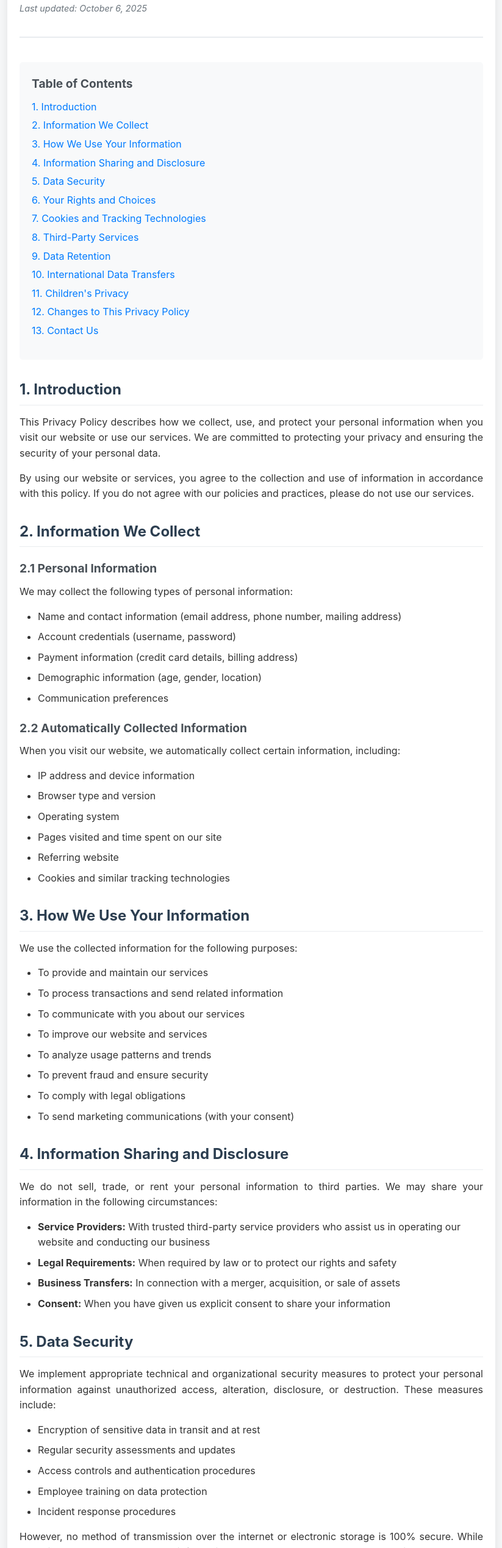
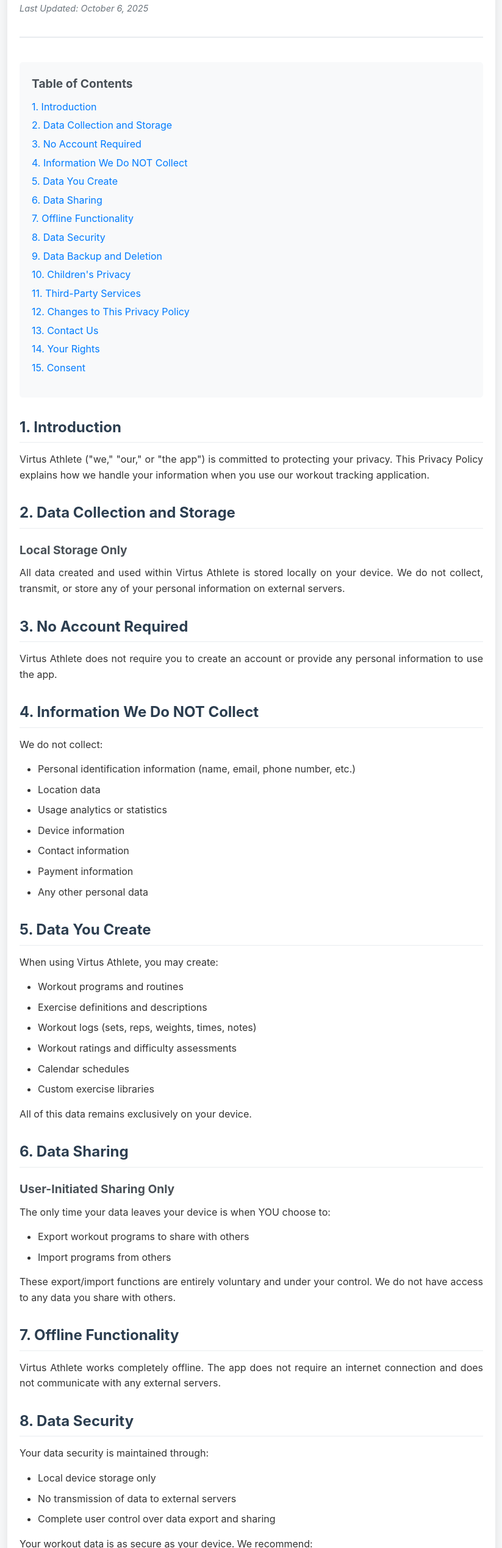
Before and after one commit to hamzajdn/privacypolicy, a plain HTML site: page index.html in a window 1280 px wide. Shown: the part 112-2651 px from the top of the page at 61% size, without its empty margins (228-1051 px from the left). Drawn offline with Linux system fonts and the light colour scheme.

Commit message:
privacy policy implemented

```diff
--- a/index.html
+++ b/index.html
@@ -3,22 +3,22 @@
 <head>
     <meta charset="UTF-8">
     <meta name="viewport" content="width=device-width, initial-scale=1.0">
-    <meta name="description" content="Privacy Policy - Learn how we collect, use, and protect your personal information">
-    <meta name="keywords" content="privacy policy, data protection, personal information, GDPR, CCPA">
-    <meta name="author" content="Your Company Name">
+    <meta name="description" content="Privacy Policy for Virtus Athlete - Your workout tracking app that keeps all data local and private">
+    <meta name="keywords" content="privacy policy, Virtus Athlete, workout tracking, local data, privacy-first, fitness app">
+    <meta name="author" content="Virtus Athlete">
 
     <!-- Open Graph Meta Tags for Social Media -->
-    <meta property="og:title" content="Privacy Policy">
-    <meta property="og:description" content="Learn how we collect, use, and protect your personal information">
+    <meta property="og:title" content="Privacy Policy - Virtus Athlete">
+    <meta property="og:description" content="Privacy Policy for Virtus Athlete - Your workout tracking app that keeps all data local and private">
     <meta property="og:type" content="website">
     <meta property="og:url" content="https://yourusername.github.io/privacypolicy">
 
     <!-- Twitter Card Meta Tags -->
     <meta name="twitter:card" content="summary">
-    <meta name="twitter:title" content="Privacy Policy">
-    <meta name="twitter:description" content="Learn how we collect, use, and protect your personal information">
+    <meta name="twitter:title" content="Privacy Policy - Virtus Athlete">
+    <meta name="twitter:description" content="Privacy Policy for Virtus Athlete - Your workout tracking app that keeps all data local and private">
 
-    <title>Privacy Policy</title>
+    <title>Privacy Policy - Virtus Athlete</title>
 
     <style>
         * {
@@ -174,188 +174,167 @@
 <body>
     <div class="container">
         <header>
-            <h1>Privacy Policy</h1>
-            <p class="last-updated">Last updated: <span id="current-date"></span></p>
+            <h1>Privacy Policy for Virtus Athlete</h1>
+            <p class="last-updated">Last Updated: October 6, 2025</p>
         </header>
 
         <div class="toc">
             <h3>Table of Contents</h3>
             <ul>
                 <li><a href="#introduction">1. Introduction</a></li>
-                <li><a href="#information-collection">2. Information We Collect</a></li>
-                <li><a href="#how-we-use">3. How We Use Your Information</a></li>
-                <li><a href="#information-sharing">4. Information Sharing and Disclosure</a></li>
-                <li><a href="#data-security">5. Data Security</a></li>
-                <li><a href="#your-rights">6. Your Rights and Choices</a></li>
-                <li><a href="#cookies">7. Cookies and Tracking Technologies</a></li>
-                <li><a href="#third-party">8. Third-Party Services</a></li>
-                <li><a href="#data-retention">9. Data Retention</a></li>
-                <li><a href="#international-transfers">10. International Data Transfers</a></li>
-                <li><a href="#children-privacy">11. Children's Privacy</a></li>
+                <li><a href="#data-collection">2. Data Collection and Storage</a></li>
+                <li><a href="#no-account">3. No Account Required</a></li>
+                <li><a href="#information-not-collected">4. Information We Do NOT Collect</a></li>
+                <li><a href="#data-you-create">5. Data You Create</a></li>
+                <li><a href="#data-sharing">6. Data Sharing</a></li>
+                <li><a href="#offline-functionality">7. Offline Functionality</a></li>
+                <li><a href="#data-security">8. Data Security</a></li>
+                <li><a href="#backup-deletion">9. Data Backup and Deletion</a></li>
+                <li><a href="#children-privacy">10. Children's Privacy</a></li>
+                <li><a href="#third-party">11. Third-Party Services</a></li>
                 <li><a href="#policy-changes">12. Changes to This Privacy Policy</a></li>
                 <li><a href="#contact">13. Contact Us</a></li>
+                <li><a href="#your-rights">14. Your Rights</a></li>
+                <li><a href="#consent">15. Consent</a></li>
             </ul>
         </div>
 
         <section id="introduction">
             <h2>1. Introduction</h2>
-            <p>This Privacy Policy describes how we collect, use, and protect your personal information when you visit our website or use our services. We are committed to protecting your privacy and ensuring the security of your personal data.</p>
-            <p>By using our website or services, you agree to the collection and use of information in accordance with this policy. If you do not agree with our policies and practices, please do not use our services.</p>
+            <p>Virtus Athlete ("we," "our," or "the app") is committed to protecting your privacy. This Privacy Policy explains how we handle your information when you use our workout tracking application.</p>
         </section>
 
-        <section id="information-collection">
-            <h2>2. Information We Collect</h2>
-            <h3>2.1 Personal Information</h3>
-            <p>We may collect the following types of personal information:</p>
+        <section id="data-collection">
+            <h2>2. Data Collection and Storage</h2>
+            <h3>Local Storage Only</h3>
+            <p>All data created and used within Virtus Athlete is stored locally on your device. We do not collect, transmit, or store any of your personal information on external servers.</p>
+        </section>
+
+        <section id="no-account">
+            <h2>3. No Account Required</h2>
+            <p>Virtus Athlete does not require you to create an account or provide any personal information to use the app.</p>
+        </section>
+
+        <section id="information-not-collected">
+            <h2>4. Information We Do NOT Collect</h2>
+            <p>We do not collect:</p>
             <ul>
-                <li>Name and contact information (email address, phone number, mailing address)</li>
-                <li>Account credentials (username, password)</li>
-                <li>Payment information (credit card details, billing address)</li>
-                <li>Demographic information (age, gender, location)</li>
-                <li>Communication preferences</li>
-            </ul>
-
-            <h3>2.2 Automatically Collected Information</h3>
-            <p>When you visit our website, we automatically collect certain information, including:</p>
-            <ul>
-                <li>IP address and device information</li>
-                <li>Browser type and version</li>
-                <li>Operating system</li>
-                <li>Pages visited and time spent on our site</li>
-                <li>Referring website</li>
-                <li>Cookies and similar tracking technologies</li>
+                <li>Personal identification information (name, email, phone number, etc.)</li>
+                <li>Location data</li>
+                <li>Usage analytics or statistics</li>
+                <li>Device information</li>
+                <li>Contact information</li>
+                <li>Payment information</li>
+                <li>Any other personal data</li>
             </ul>
         </section>
 
-        <section id="how-we-use">
-            <h2>3. How We Use Your Information</h2>
-            <p>We use the collected information for the following purposes:</p>
+        <section id="data-you-create">
+            <h2>5. Data You Create</h2>
+            <p>When using Virtus Athlete, you may create:</p>
             <ul>
-                <li>To provide and maintain our services</li>
-                <li>To process transactions and send related information</li>
-                <li>To communicate with you about our services</li>
-                <li>To improve our website and services</li>
-                <li>To analyze usage patterns and trends</li>
-                <li>To prevent fraud and ensure security</li>
-                <li>To comply with legal obligations</li>
-                <li>To send marketing communications (with your consent)</li>
+                <li>Workout programs and routines</li>
+                <li>Exercise definitions and descriptions</li>
+                <li>Workout logs (sets, reps, weights, times, notes)</li>
+                <li>Workout ratings and difficulty assessments</li>
+                <li>Calendar schedules</li>
+                <li>Custom exercise libraries</li>
+            </ul>
+            <p>All of this data remains exclusively on your device.</p>
+        </section>
+
+        <section id="data-sharing">
+            <h2>6. Data Sharing</h2>
+            <h3>User-Initiated Sharing Only</h3>
+            <p>The only time your data leaves your device is when YOU choose to:</p>
+            <ul>
+                <li>Export workout programs to share with others</li>
+                <li>Import programs from others</li>
+            </ul>
+            <p>These export/import functions are entirely voluntary and under your control. We do not have access to any data you share with others.</p>
+        </section>
+
+        <section id="offline-functionality">
+            <h2>7. Offline Functionality</h2>
+            <p>Virtus Athlete works completely offline. The app does not require an internet connection and does not communicate with any external servers.</p>
+        </section>
+
+        <section id="data-security">
+            <h2>8. Data Security</h2>
+            <p>Your data security is maintained through:</p>
+            <ul>
+                <li>Local device storage only</li>
+                <li>No transmission of data to external servers</li>
+                <li>Complete user control over data export and sharing</li>
+            </ul>
+            <p>Your workout data is as secure as your device. We recommend:</p>
+            <ul>
+                <li>Using device security features (passcode, biometric lock)</li>
+                <li>Regular device backups through your device's backup system</li>
+                <li>Keeping your device operating system updated</li>
             </ul>
         </section>
 
-        <section id="information-sharing">
-            <h2>4. Information Sharing and Disclosure</h2>
-            <p>We do not sell, trade, or rent your personal information to third parties. We may share your information in the following circumstances:</p>
+        <section id="backup-deletion">
+            <h2>9. Data Backup and Deletion</h2>
+            <h3>Backups</h3>
+            <p>Your Virtus Athlete data may be included in your device's backup system (such as iCloud or device backups). These backups are managed by your device's operating system, not by Virtus Athlete.</p>
+
+            <h3>Data Deletion</h3>
+            <p>To delete your data:</p>
             <ul>
-                <li><strong>Service Providers:</strong> With trusted third-party service providers who assist us in operating our website and conducting our business</li>
-                <li><strong>Legal Requirements:</strong> When required by law or to protect our rights and safety</li>
-                <li><strong>Business Transfers:</strong> In connection with a merger, acquisition, or sale of assets</li>
-                <li><strong>Consent:</strong> When you have given us explicit consent to share your information</li>
+                <li>Uninstall the Virtus Athlete app from your device</li>
+                <li>All locally stored data will be permanently removed</li>
             </ul>
+            <p>We have no way to recover your data once deleted, as we do not store any data on our servers.</p>
         </section>
 
-        <section id="data-security">
-            <h2>5. Data Security</h2>
-            <p>We implement appropriate technical and organizational security measures to protect your personal information against unauthorized access, alteration, disclosure, or destruction. These measures include:</p>
-            <ul>
-                <li>Encryption of sensitive data in transit and at rest</li>
-                <li>Regular security assessments and updates</li>
-                <li>Access controls and authentication procedures</li>
-                <li>Employee training on data protection</li>
-                <li>Incident response procedures</li>
-            </ul>
-            <p>However, no method of transmission over the internet or electronic storage is 100% secure. While we strive to protect your personal information, we cannot guarantee absolute security.</p>
-        </section>
-
-        <section id="your-rights">
-            <h2>6. Your Rights and Choices</h2>
-            <p>Depending on your location, you may have the following rights regarding your personal information:</p>
-            <ul>
-                <li><strong>Access:</strong> Request access to your personal information</li>
-                <li><strong>Rectification:</strong> Request correction of inaccurate information</li>
-                <li><strong>Erasure:</strong> Request deletion of your personal information</li>
-                <li><strong>Portability:</strong> Request transfer of your data to another service</li>
-                <li><strong>Restriction:</strong> Request limitation of processing</li>
-                <li><strong>Objection:</strong> Object to processing of your personal information</li>
-                <li><strong>Withdraw Consent:</strong> Withdraw consent for data processing</li>
-            </ul>
-            <p>To exercise these rights, please contact us using the information provided in the Contact Us section.</p>
-        </section>
-
-        <section id="cookies">
-            <h2>7. Cookies and Tracking Technologies</h2>
-            <p>We use cookies and similar tracking technologies to enhance your experience on our website. Cookies are small text files stored on your device that help us:</p>
-            <ul>
-                <li>Remember your preferences and settings</li>
-                <li>Analyze website traffic and usage patterns</li>
-                <li>Provide personalized content and advertisements</li>
-                <li>Improve website functionality</li>
-            </ul>
-            <p>You can control cookie settings through your browser preferences. However, disabling cookies may affect the functionality of our website.</p>
+        <section id="children-privacy">
+            <h2>10. Children's Privacy</h2>
+            <p>Virtus Athlete does not knowingly collect any information from anyone, including children under the age of 13. Since all data is stored locally on the user's device, parents and guardians have complete control over their children's use of the app.</p>
         </section>
 
         <section id="third-party">
-            <h2>8. Third-Party Services</h2>
-            <p>Our website may contain links to third-party websites or integrate with third-party services. We are not responsible for the privacy practices of these third parties. We encourage you to review their privacy policies before providing any personal information.</p>
-            <p>Common third-party services we may use include:</p>
-            <ul>
-                <li>Analytics services (Google Analytics, etc.)</li>
-                <li>Social media platforms</li>
-                <li>Payment processors</li>
-                <li>Email marketing services</li>
-                <li>Customer support tools</li>
-            </ul>
-        </section>
-
-        <section id="data-retention">
-            <h2>9. Data Retention</h2>
-            <p>We retain your personal information only for as long as necessary to fulfill the purposes outlined in this Privacy Policy, unless a longer retention period is required or permitted by law. When we no longer need your personal information, we will securely delete or anonymize it.</p>
-        </section>
-
-        <section id="international-transfers">
-            <h2>10. International Data Transfers</h2>
-            <p>Your personal information may be transferred to and processed in countries other than your own. We ensure that such transfers comply with applicable data protection laws and implement appropriate safeguards to protect your information.</p>
-        </section>
-
-        <section id="children-privacy">
-            <h2>11. Children's Privacy</h2>
-            <p>Our services are not intended for children under the age of 13. We do not knowingly collect personal information from children under 13. If we become aware that we have collected personal information from a child under 13, we will take steps to delete such information promptly.</p>
+            <h2>11. Third-Party Services</h2>
+            <p>Virtus Athlete does not integrate with any third-party services, analytics platforms, or advertising networks.</p>
         </section>
 
         <section id="policy-changes">
             <h2>12. Changes to This Privacy Policy</h2>
-            <p>We may update this Privacy Policy from time to time. We will notify you of any changes by posting the new Privacy Policy on this page and updating the "Last updated" date. We encourage you to review this Privacy Policy periodically for any changes.</p>
-            <p>Your continued use of our services after any modifications to this Privacy Policy constitutes your acceptance of the updated policy.</p>
+            <p>We may update this Privacy Policy from time to time. Any changes will be reflected in the app and will include an updated "Last Updated" date.</p>
         </section>
 
-        <div class="contact-info">
-            <h3 id="contact">13. Contact Us</h3>
-            <p>If you have any questions about this Privacy Policy or our privacy practices, please contact us:</p>
+        <section id="contact">
+            <h2>13. Contact Us</h2>
+            <p>If you have questions about this Privacy Policy, please contact us at:</p>
             <ul>
-                <li><strong>Email:</strong> privacy@yourcompany.com</li>
-                <li><strong>Phone:</strong> +1 (555) 123-4567</li>
-                <li><strong>Address:</strong> 123 Privacy Street, Data City, DC 12345</li>
+                <li><strong>Email:</strong> hamza.jadouane@gmail.com</li>
             </ul>
-            <p>We will respond to your inquiry within 30 days of receipt.</p>
-        </div>
+        </section>
 
-        <div class="highlight">
-            <p><strong>Note:</strong> This privacy policy template is provided as a starting point. Please review and customize it according to your specific business needs and applicable laws in your jurisdiction. Consider consulting with a legal professional to ensure compliance with all relevant regulations.</p>
-        </div>
+        <section id="your-rights">
+            <h2>14. Your Rights</h2>
+            <p>Since all your data is stored locally on your device:</p>
+            <ul>
+                <li>You have complete control over your data</li>
+                <li>You can export your data at any time</li>
+                <li>You can delete your data by uninstalling the app</li>
+                <li>No data is retained by us after app deletion</li>
+            </ul>
+        </section>
+
+        <section id="consent">
+            <h2>15. Consent</h2>
+            <p>By using Virtus Athlete, you consent to this Privacy Policy and confirm that you understand all data is stored locally on your device.</p>
+        </section>
 
         <footer>
-            <p>&copy; 2024 Your Company Name. All rights reserved.</p>
-            <p>This privacy policy is effective as of the date listed above.</p>
+            <p>&copy; 2025 Virtus Athlete. All rights reserved.</p>
+            <p>This privacy policy is effective as of October 6, 2025.</p>
         </footer>
     </div>
 
     <script>
-        // Set current date
-        document.getElementById('current-date').textContent = new Date().toLocaleDateString('en-US', {
-            year: 'numeric',
-            month: 'long',
-            day: 'numeric'
-        });
-
         // Smooth scrolling for table of contents links
         document.querySelectorAll('.toc a[href^="#"]').forEach(anchor => {
             anchor.addEventListener('click', function (e) {
```
Also changed, not shown: 2 other files.
